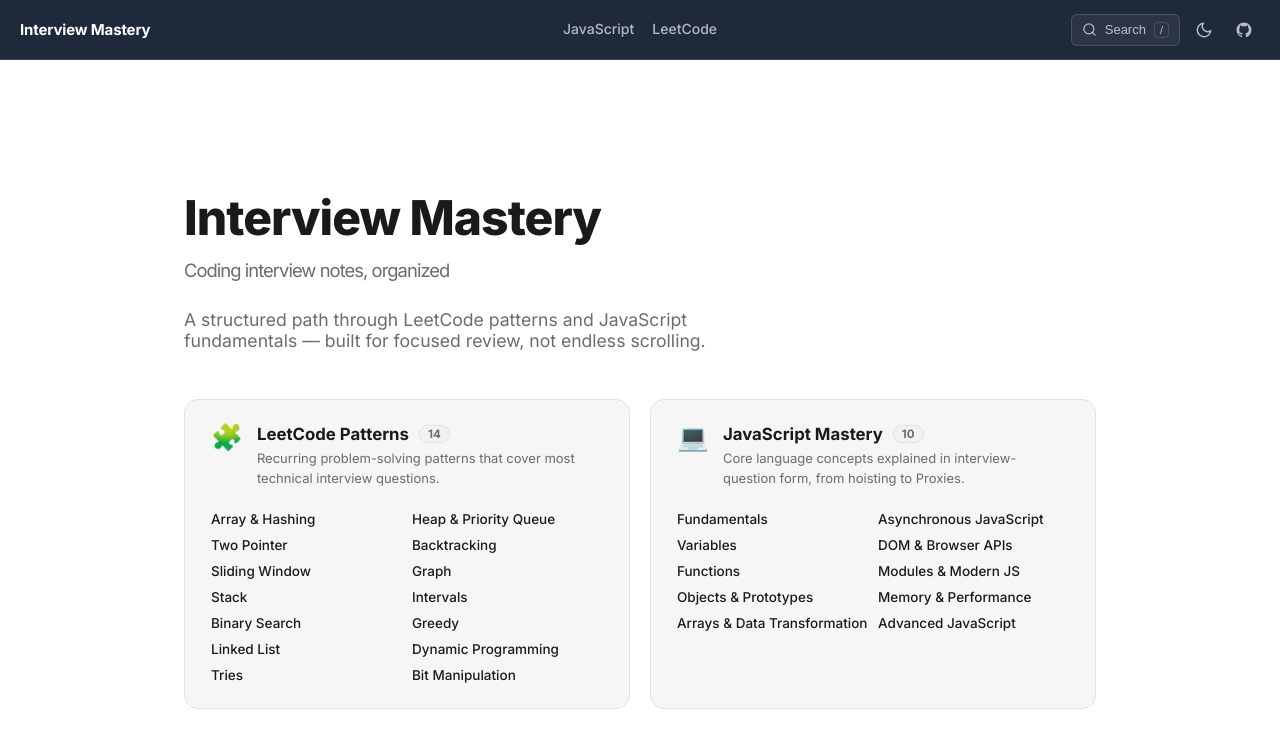
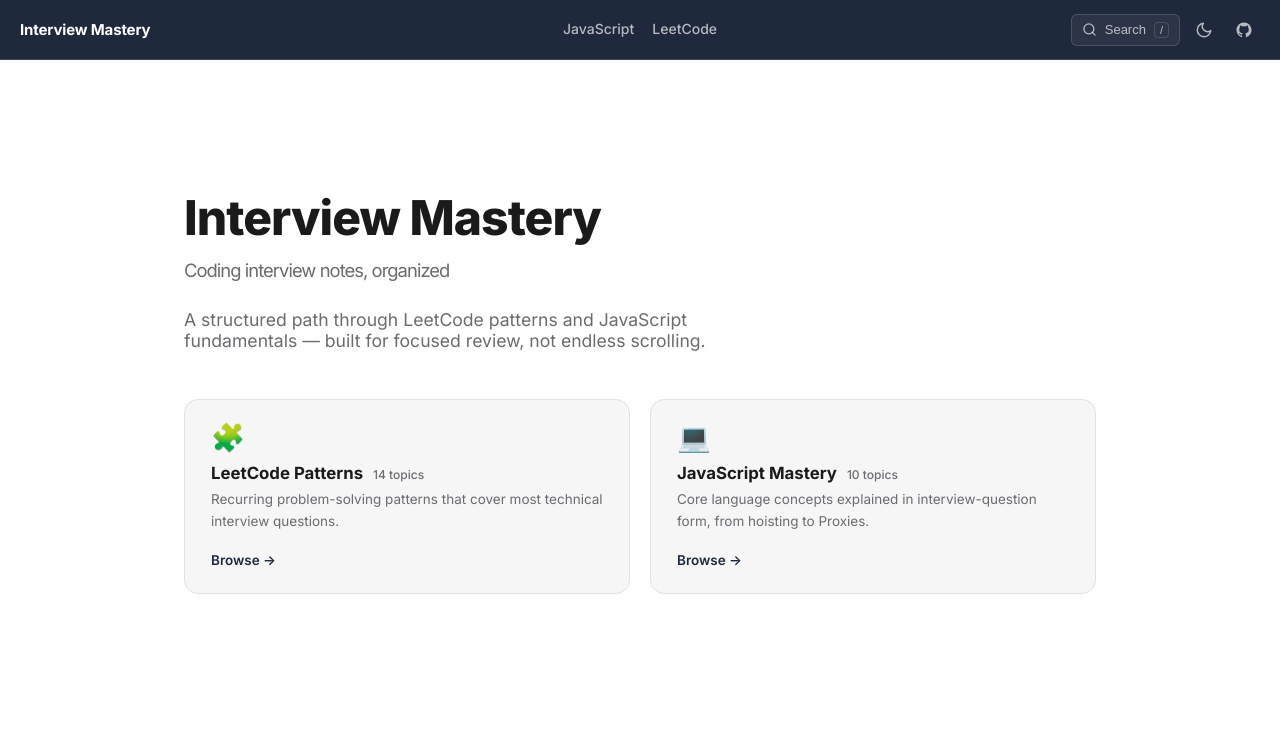
Before and after one commit to Alif416/interview-mastery-questions, a React (Vite) app in the folder app/: page / in a window 1280 px wide. Shown: the top 748 px of the page. Built offline with nearby package versions, Linux system fonts and the light colour scheme.

Commit message:
refactor: enhance Home component layout and styling for better usability

```diff
--- a/app/src/pages/Home.jsx
+++ b/app/src/pages/Home.jsx
@@ -15,29 +15,22 @@
       </p>
 
       <div className="home-sections">
-        {sections.map((section) => (
-          <div className="home-section-card" key={section.slug}>
-            <div className="home-section-card-header">
+        {sections.map((section) => {
+          const firstPage = section.pages[0];
+          return (
+            <Link className="home-section-card" key={section.slug} to={`/${section.slug}/${firstPage.slug}`}>
               <span className="home-section-icon" aria-hidden="true">
                 {section.icon}
               </span>
-              <div>
-                <div className="home-section-card-title-row">
-                  <h2>{section.title}</h2>
-                  <span className="home-section-count">{section.pages.length}</span>
-                </div>
-                <p>{section.description}</p>
+              <div className="home-section-card-title-row">
+                <h2>{section.title}</h2>
+                <span className="home-section-count">{section.pages.length} topics</span>
               </div>
-            </div>
-            <ul className="home-section-list">
-              {section.pages.map((page) => (
-                <li key={page.slug}>
-                  <Link to={`/${section.slug}/${page.slug}`}>{page.title}</Link>
-                </li>
-              ))}
-            </ul>
-          </div>
-        ))}
+              <p>{section.description}</p>
+              <span className="home-section-cta">Browse →</span>
+            </Link>
+          );
+        })}
       </div>
     </div>
   );
--- a/app/src/styles/theme.css
+++ b/app/src/styles/theme.css
@@ -469,30 +469,32 @@
 }
 
 .home-section-card {
+  display: block;
   background-color: var(--bg-sidebar);
   border: 1px solid var(--border);
   border-radius: 14px;
-  padding: 24px 26px 20px;
+  padding: 24px 26px;
+  text-decoration: none;
 }
 
-.home-section-card-header {
-  display: flex;
-  gap: 14px;
-  margin-bottom: 18px;
+.home-section-card:hover {
+  border-color: var(--accent);
 }
 
 .home-section-icon {
-  font-size: 1.6rem;
+  display: block;
+  font-size: 1.7rem;
   line-height: 1;
+  margin-bottom: 12px;
 }
 
 .home-section-card-title-row {
   display: flex;
-  align-items: center;
+  align-items: baseline;
   gap: 10px;
 }
 
-.home-section-card-header h2 {
+.home-section-card h2 {
   font-size: 1.05rem;
   font-weight: 700;
   color: var(--text);
@@ -500,57 +502,27 @@
 }
 
 .home-section-count {
-  font-size: 11.5px;
-  font-weight: 700;
+  font-size: 12px;
+  font-weight: 500;
   color: var(--text-muted);
-  background-color: var(--bg-code);
-  border: 1px solid var(--border);
-  border-radius: 999px;
-  padding: 1px 8px;
 }
 
-.home-section-card-header p {
-  font-size: 13px;
-  line-height: 1.55;
+.home-section-card p {
+  font-size: 13.5px;
+  line-height: 1.6;
   color: var(--text-muted);
-  margin: 4px 0 0;
+  margin: 6px 0 16px;
 }
 
-.home-section-list {
-  list-style: none;
-  margin: 0;
-  padding: 0;
-  columns: 2;
-  column-gap: 10px;
-}
-
-.home-section-list li {
-  break-inside: avoid;
-}
-
-.home-section-list a {
-  display: block;
+.home-section-cta {
   font-size: 13.5px;
-  font-weight: 500;
-  color: var(--text);
-  text-decoration: none;
-  border-radius: 6px;
-  padding: 5px 8px;
-  margin: 0 -8px;
-}
-
-.home-section-list a:hover {
-  background-color: var(--bg-code);
+  font-weight: 600;
   color: var(--accent);
 }
 
 @media screen and (max-width: 720px) {
   .home-sections {
     grid-template-columns: 1fr;
-  }
-
-  .home-section-list {
-    columns: 1;
   }
 }
 
```
